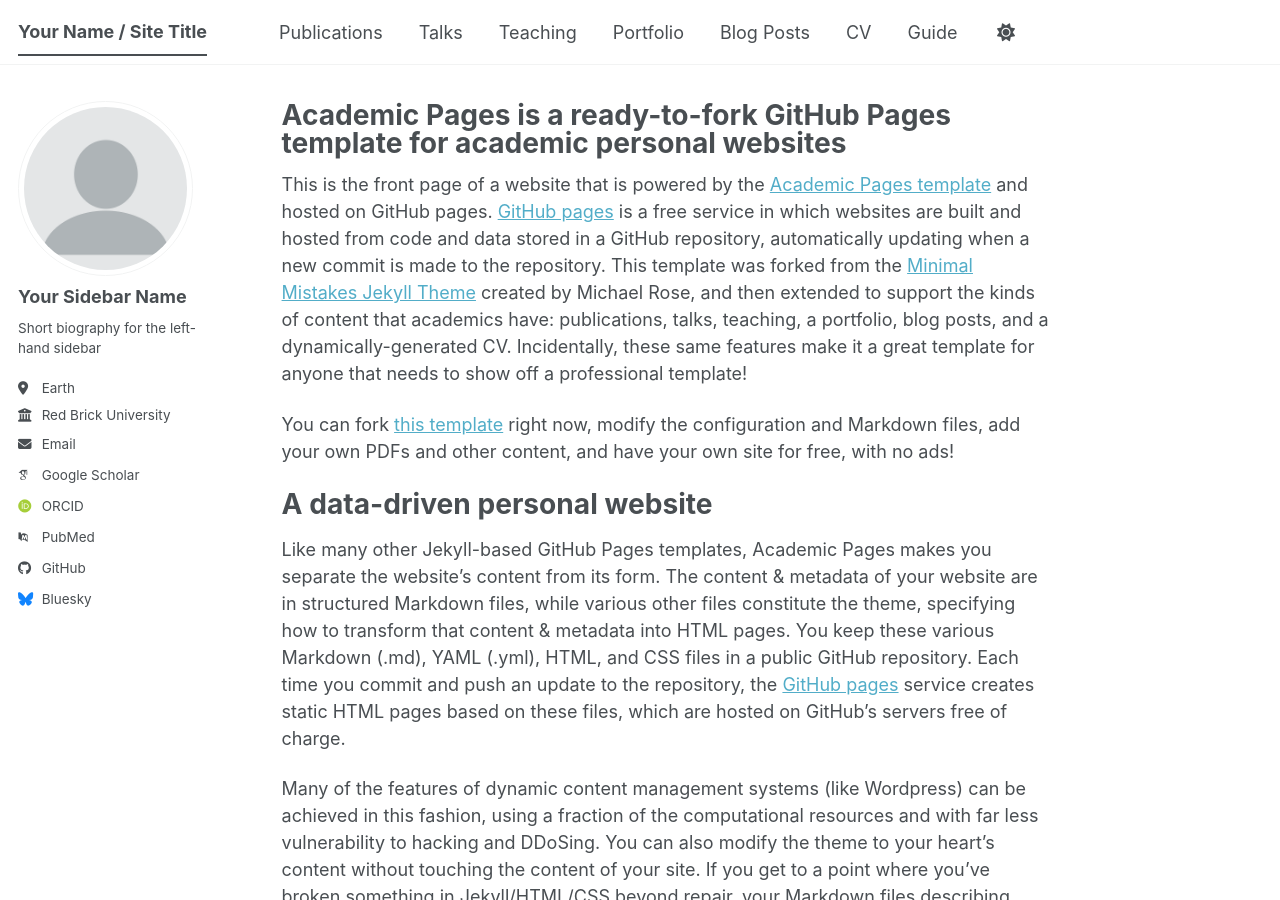
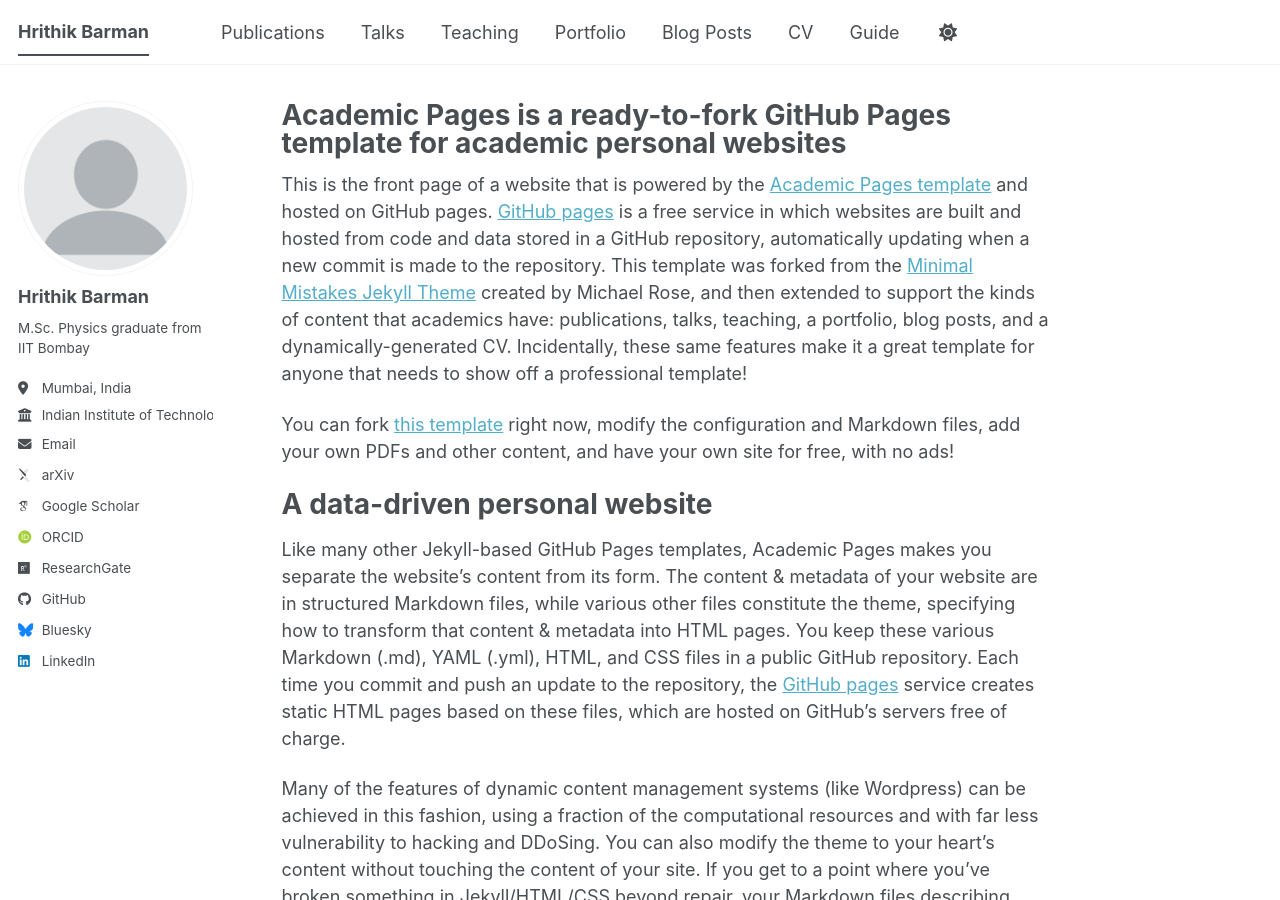
Before and after one commit to Hrithikbarmangc/barman.github.io, a Jekyll site: the page built from _pages/about.md, in a window 1280 px wide and 900 px high. Built offline with Jekyll 4.4.1, drawn with Linux system fonts in a browser that asks for light colours; some web fonts are replaced; a script bundle is joined from its source files by our own code; library files that are not in the unit come from our copies.

Commit message:
Update _config.yml

```diff
--- a/_config.yml
+++ b/_config.yml
@@ -9,14 +9,14 @@
 # Basic Site Settings
 locale                   : "en-US"
 site_theme               : "default" # The available themes options are "default", "air", "sunrise", "mint", "dirt" and "contrast"
-title                    : "Your Name / Site Title"
+title                    : "Hrithik Barman"
 title_separator          : "-"
 name                     : &name "Your Name"
-description              : &description "Your Name's academic portfolio"   # Update this with a general description of your site, this is the default if not overridden by a page
-url                      : https://academicpages.github.io # The base hostname & protocol for your site e.g. "https://[your GitHub username].github.io",
+description              : &description "M.Sc. Physics Student at IIT Bombay | Research in Active Matter & Biophysics"   # Update this with a general description of your site, this is the default if not overridden by a page
+url                      : "https://hrithikbarmangc.github.io" # The base hostname & protocol for your site e.g. "https://[your GitHub username].github.io",
                                                            # or if you already have some other page hosted on Github then use "https://[your GitHub username].github.io/[Your Repo Name]"
 baseurl                  : "" # the subpath of your site, e.g. "/blog"
-repository               : "academicpages/academicpages.github.io"
+repository               : "Hrithikbarmangc/barman.github.io"
 
 # Site Author - The following control what appear as part of the author content on the side bar.
 #               If a field is blank the icon and link will not appear, otherwise it will be shown.
@@ -24,27 +24,27 @@
 author:
   # Biographic information
   avatar           : "profile.png"
-  name             : "Your Sidebar Name"
-  pronouns         : # example: "she/her"
-  bio              : "Short biography for the left-hand sidebar"
-  location         : "Earth"
-  employer         : "Red Brick University"
-  uri              : # URL
-  email            : "none@example.org"
+  name               : "Hrithik Barman"
+  bio                : "M.Sc. Physics graduate from IIT Bombay"
+  location           : "Mumbai, India"
+  employer           : "Indian Institute of Technology Bombay"
+  uri                :
+  email              : "hrithik.udb@gmail.com"
 
-  # Academic websites
-  academia         : # URL
-  arxiv            : # URL - Update with the correct link to your profile
-  googlescholar    : "https://scholar.google.com/citations?user=PS_CX0AAAAAJ"
-  inspire-hep      : # URL
-  impactstory      : # URL
-  orcid            : "https://orcid.org/yourorcidurl"
-  semantic         : # URL
-  ssrn             : # URL
-  pubmed           : "https://www.ncbi.nlm.nih.gov/pubmed/?term=john+snow"
-  researchgate     : # URL
-  scopus           : # URL
-  zotero           : # URL
+
+ # Academic websites
+  academia          : # URL
+  arxiv             : "https://arxiv.org/abs/2510.15419"
+  googlescholar     : "https://scholar.google.com/citations?user=A-J4ossAAAAJ&hl=en"
+  inspire-hep       : # URL
+  impactstory       : # URL
+  orcid             : "https://orcid.org/0009-0000-3728-7445"
+  semantic          : # URL
+  ssrn              : # URL
+  pubmed            : # URL
+  researchgate      : "https://www.researchgate.net/profile/Hriithik-Barman"
+  scopus            : # URL
+  zotero            : # URL
 
 
   # Repositories and software development
@@ -66,7 +66,7 @@
   keybase          : # Username
   instagram        : # Username
   lastfm           : # Username
-  linkedin         : # Username
+  linkedin         : "hrithik-barman-104a822b0"
   mastodon         : # URL
   medium           : # URL
   pinterest        : # Username
```
